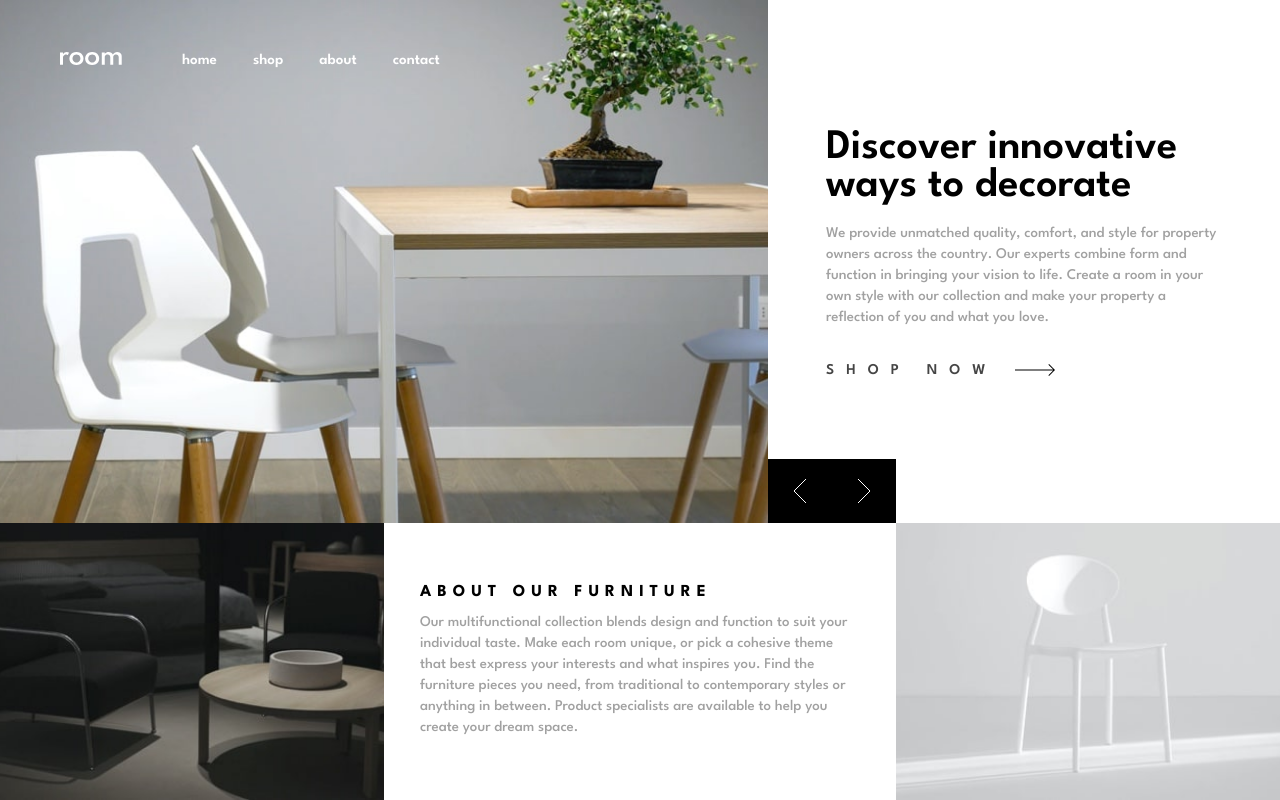
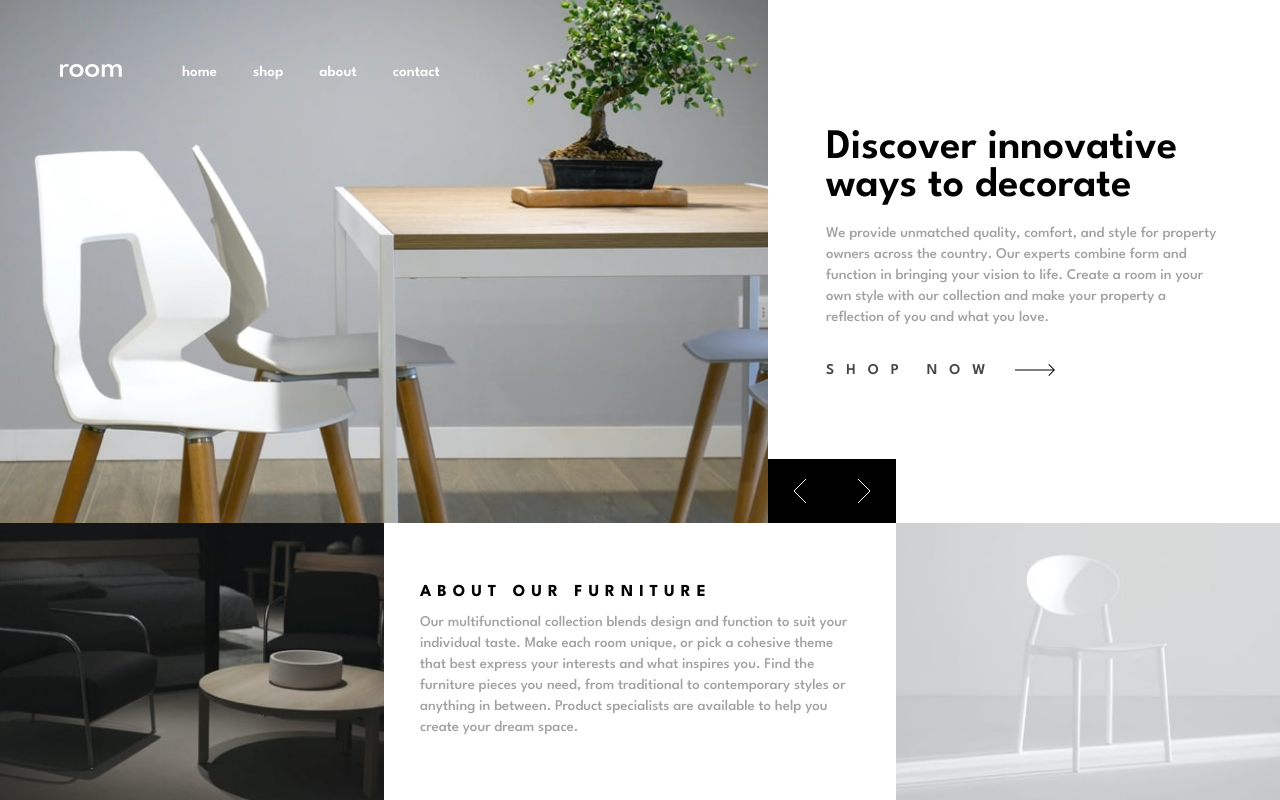
Before and after one commit to kaseyvee/room-homepage, a React (Vite) app: page / in a window 1280 px wide. Built offline with nearby package versions, Linux system fonts and the light colour scheme.

Commit message:
Nav finishing touches

```diff
--- a/src/styles/components/_nav.scss
+++ b/src/styles/components/_nav.scss
@@ -1,4 +1,4 @@
-$navHeight: 10rem;
+$navHeight: 12rem;
 
 .nav {
   @include spartan(600);
```
